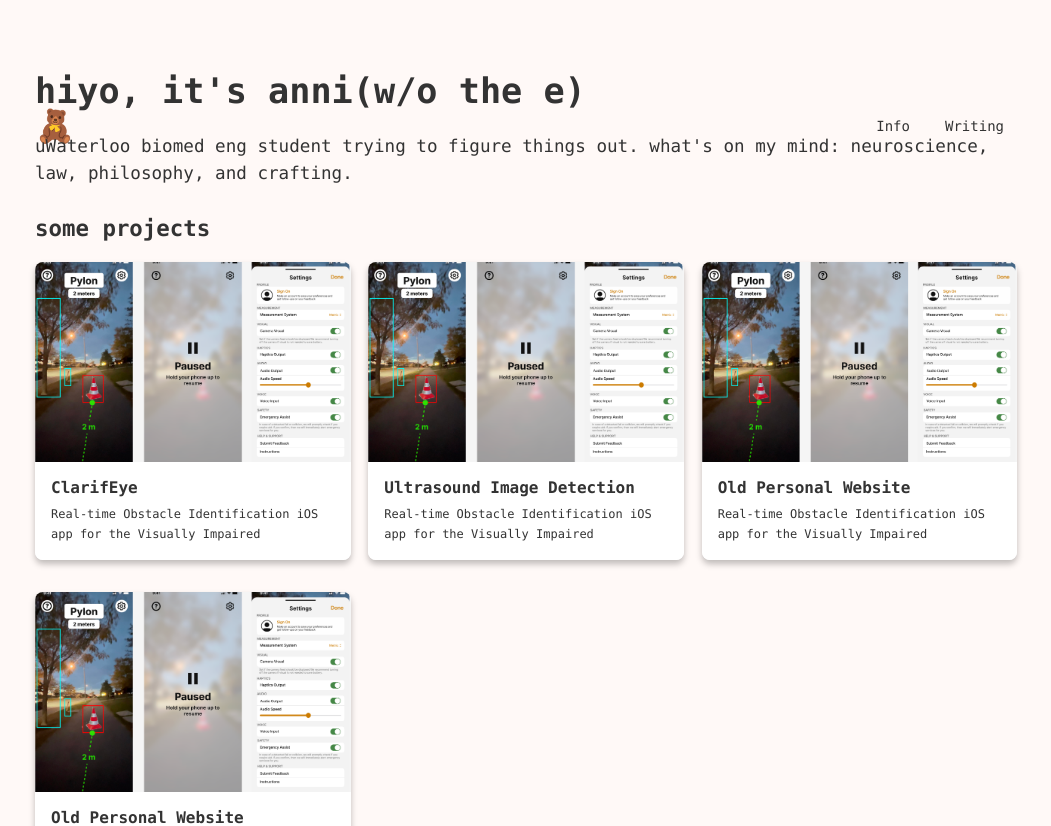
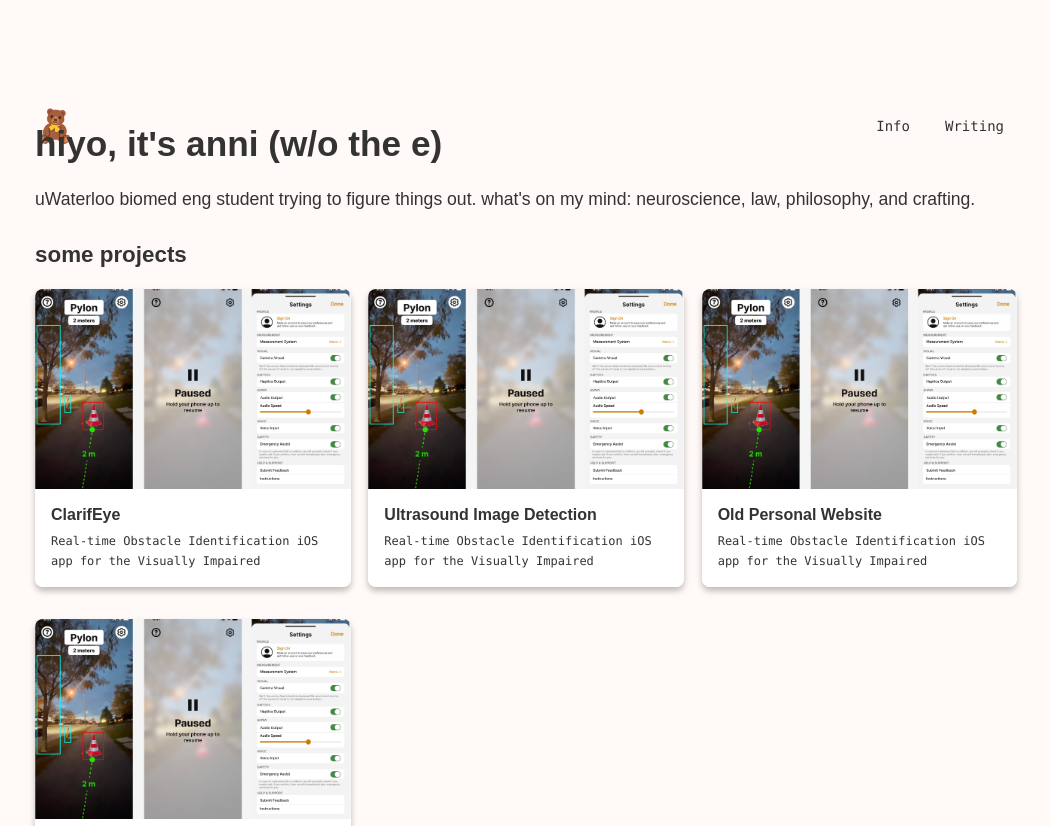
Before and after one commit to aninibread/portfolio2, a Next.js app: page / in a window 1280 px wide. Shown: the top 826 px of the page, without its empty margins (113-1164 px from the left). Built offline with nearby package versions, Linux system fonts and the light colour scheme.

Commit message:
font fix

```diff
--- a/src/pages/index.js
+++ b/src/pages/index.js
@@ -24,7 +24,7 @@ export default function Home() {
       </header>
 
       <main className="main-content">
-        <h1 className="intro-title">hiyo, it's anni(w/o the e)</h1>
+        <h1 className="intro-title">hiyo, it's anni (w/o the e)</h1>
         <p className="intro-description">
           uWaterloo biomed eng student trying to figure things out. what's on my mind: neuroscience, law, philosophy, and crafting.
         </p>
--- a/src/styles/globals.css
+++ b/src/styles/globals.css
@@ -18,7 +18,7 @@
 
 /* text material*/
 body {
-  font-family: 'Montserrat', sans-serif;
+  font-family: 'Montserat', sans-serif;
   background-color: #FFF9F7; /* Light beige */
   color: #333; /* Near black */
   margin: 0;
@@ -28,7 +28,7 @@ body {
 }
 
 .main-content{
-  height: 145vh;
+  height: 155vh;
   flex-grow: 1; /* This allows the div to take up all the available space */
   display: flex;
   flex-direction: column;
@@ -40,6 +40,7 @@ body {
 
 h1, h2, h3 {
   font-weight: 600;
+  font-family: 'Montserat', sans-serif;
 }
 
 .intro-title {
@@ -51,6 +52,7 @@ h1, h2, h3 {
   font-size: 1.1rem;
   line-height: 1.5;
   margin-bottom: 2rem;
+  font-family: 'Montserat', sans-serif;
 }
 
 .intro-header{
```
